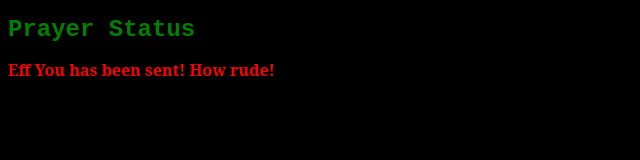
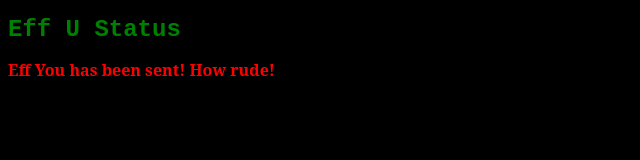
Before and after one commit to bearflare20/eff-u-sender, a plain HTML site: page index.html in a window 1280 px wide. Shown: the full height of the page, 0-640 px from the left. Drawn offline with Linux system fonts and the light colour scheme; no server answers.

Commit message:
Update index.html

```diff
--- a/index.html
+++ b/index.html
@@ -5,7 +5,7 @@
     <link rel="stylesheet" type="text/css" href="styles.css">
 </head>
 <body>
-    <h1>Prayer Status</h1>
+    <h1>Eff U Status</h1>
     <p id="custom-text">Eff u is sending, please wait...</p>
 
     <script src="script.js"></script>
```
